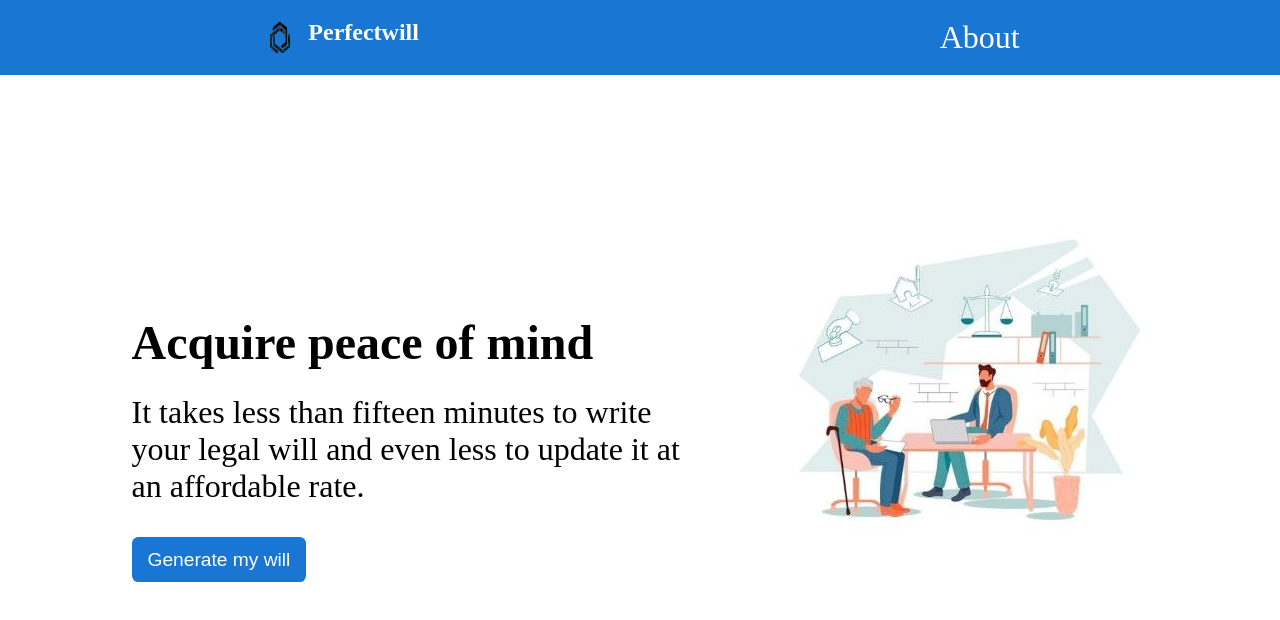
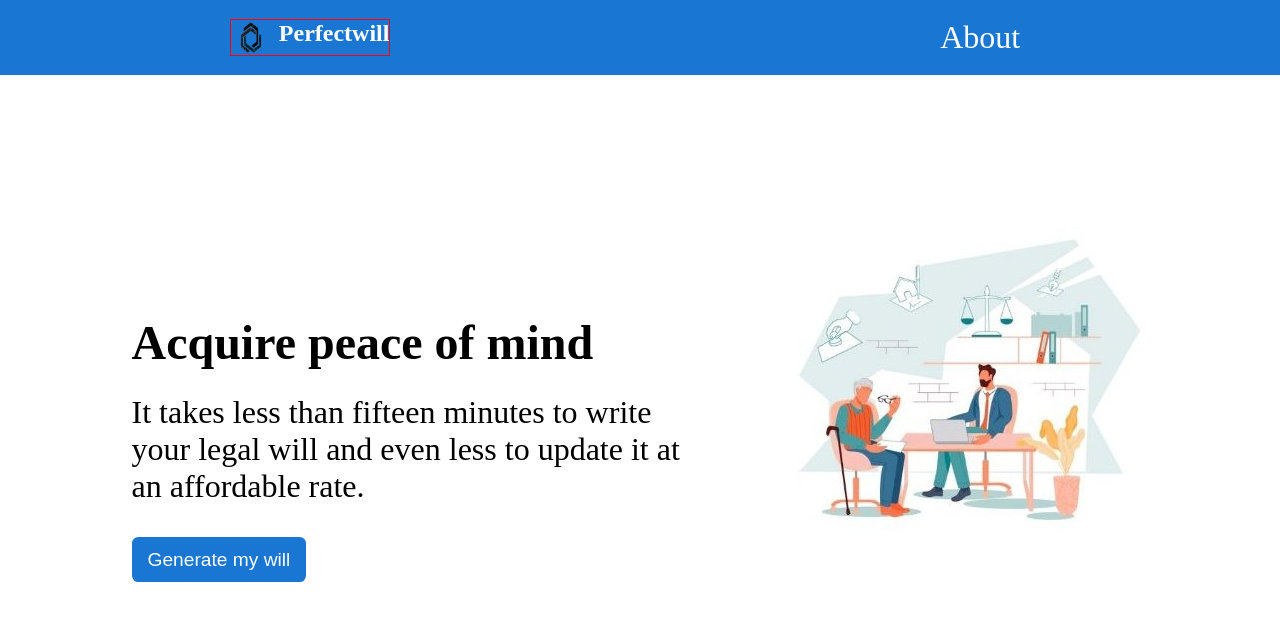
Before and after one commit to PeroHub/will, a React (Create React App) app: page / in a window 1280 px wide. Shown: the top 620 px of the page. Built offline with nearby package versions, Linux system fonts and the light colour scheme.

Commit message:
bug: feat routing issue

```diff
--- a/src/App.css
+++ b/src/App.css
@@ -20,6 +20,9 @@ nav{
 }
 .nav-logo{
   display: flex;
+  border: 1px solid red;
+  position: relative;
+  right: 30px;
 }
 .logo-text{
   text-align: center;
--- a/src/components/home/Home.js
+++ b/src/components/home/Home.js
@@ -12,7 +12,7 @@ export default function Home() {
       <div className="will-container">
         <nav className="bg-red-400">
           <div className="nav-logo">
-            <img src={Free} className="will-logo" alt="logo" />
+            <img src={Free} className="will-logo" sx={{height: "30px"}} alt="logo" />
             <h1 className="logo-text">Perfectwill</h1>
           </div>
           <Link to={"/about"} id="about">
--- a/src/index.js
+++ b/src/index.js
@@ -8,6 +8,7 @@ import {
 import Home from "./components/home/Home";
 import Form from "./components/form/Form";
 import About from "./components/about/About";
+import Will from "./components/will/Will";
 // import "./index.css";
 
 const router = createBrowserRouter([
@@ -20,6 +21,10 @@ const router = createBrowserRouter([
     element: <Form />,
   },
   {
+    path: "/form/will",
+    element: <Will />,
+  },
+  {
     path: "/about",
     element: <About />,
   },
```
